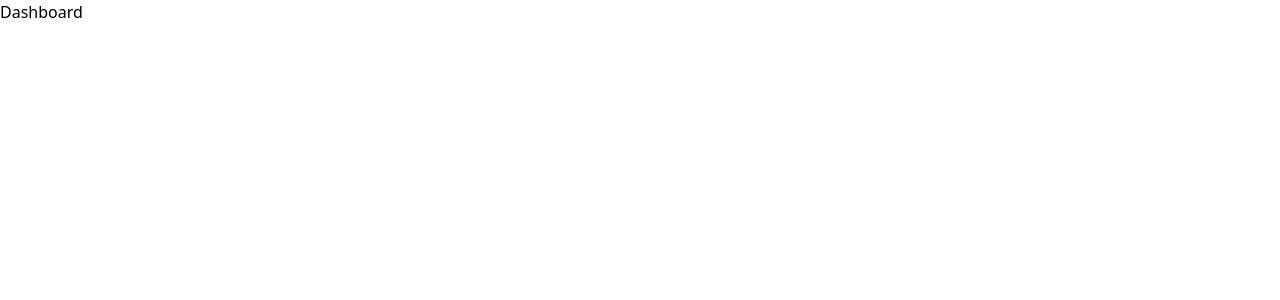
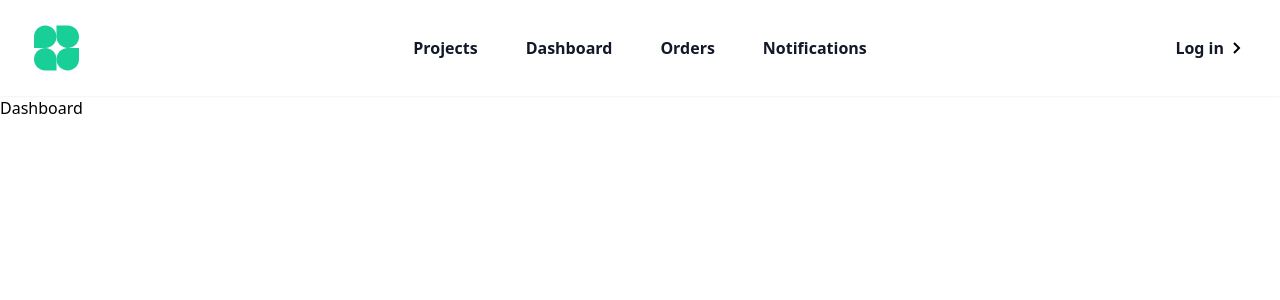
Before and after one commit to Katleho-codes/work_app, a Next.js app: page /dashboard in a window 1280 px wide. Shown: the top 300 px of the page. Built offline with nearby package versions, Linux system fonts and the light colour scheme.

Commit message:
feat - added Navbar to dashboard

```diff
--- a/src/pages/dashboard/index.tsx
+++ b/src/pages/dashboard/index.tsx
@@ -1,8 +1,10 @@
 import React from 'react'
+import Navbar from '../../../components/Navbar'
 
 function Dashboard() {
     return (
         <>
+            <Navbar />
             <main>
                 <div className="container">
                     <h1>Dashboard</h1>
```
